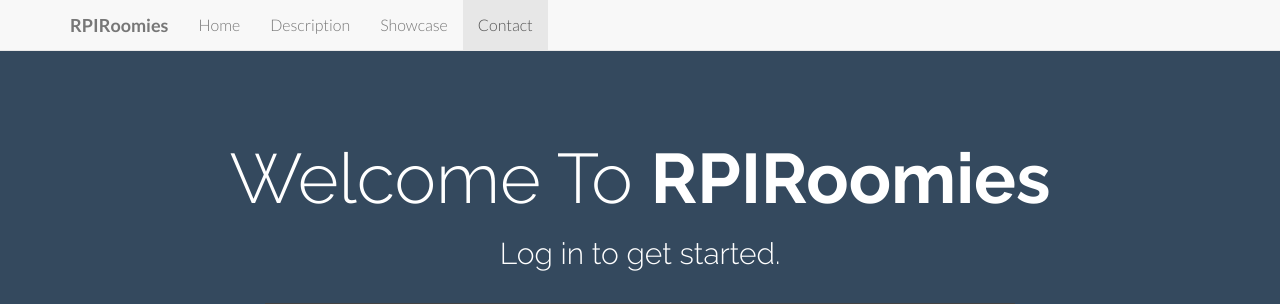
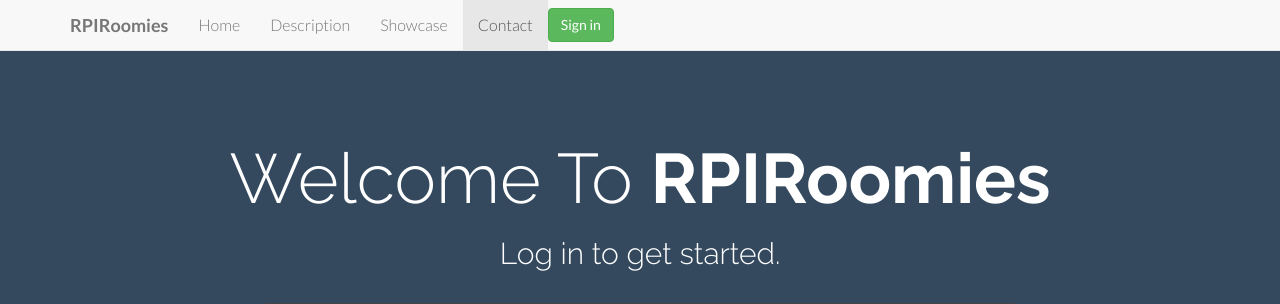
Before and after one commit to joechip504/RPIRoomies, a Django app: page / in a window 1280 px wide. Shown: the top 304 px of the page. Run offline with Django 3.2, Linux system fonts and the light colour scheme; some libraries are stand-ins or nearby versions.

Commit message:
add pretty login/logout buttons

```diff
--- a/RPIRoomies/templates/index.html
+++ b/RPIRoomies/templates/index.html
@@ -42,6 +42,14 @@
 	            <li><a href="#desc" class="smothscroll">Description</a></li>
 	            <li><a href="#showcase" class="smothScroll">Showcase</a></li>
 	            <li><a href="#contact" class="smothScroll">Contact</a></li>
+	               {% if user and not user.is_anonymous %}
+	               <li class="navbar-text">Welcome, {{user.get_full_name}}</li>
+	              <li><button type="button" class="btn btn-danger navbar-btn"
+	            onClick="location.href='{% url 'auth:logout' %}?next={{ request.path }}'">Logout</button></li>
+	               {% else %}
+	            <li><button type="button" class="btn btn-success navbar-btn"
+	            onClick="location.href='{% url 'social:begin' 'facebook' %}?next={{ request.path }}'">Sign in</button></li>
+	            {% endif %}
 	          </ul>
 	        </div><!--/.nav-collapse -->
 	      </div>
```
